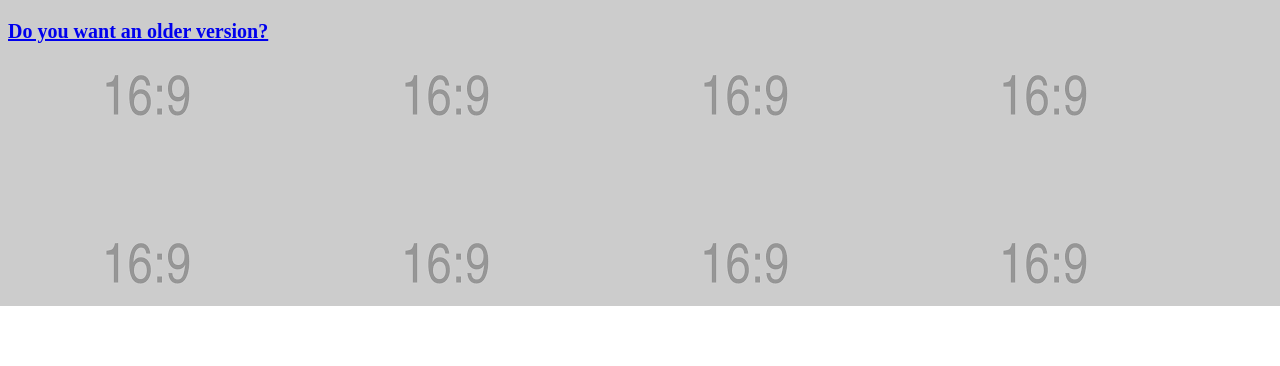
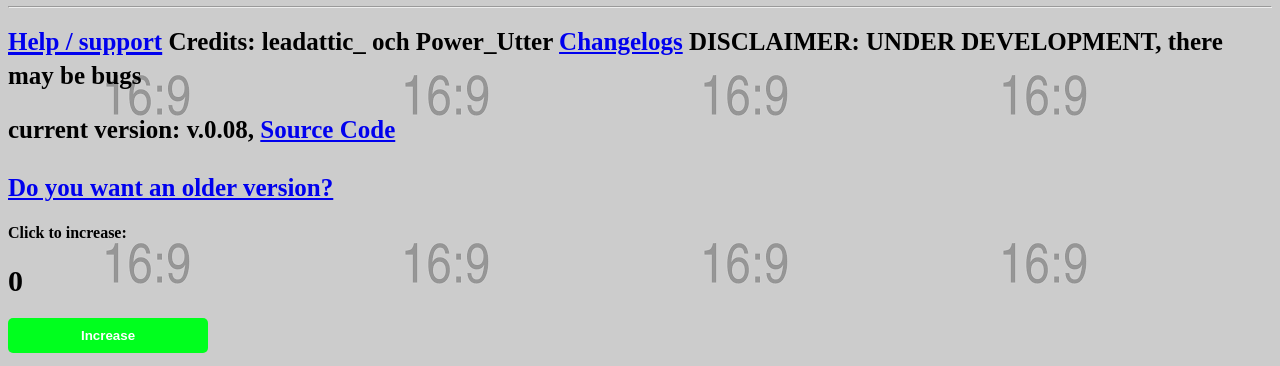
Before and after one commit to leadattic/skolahomepage, a plain HTML site: page index.html in a window 1280 px wide. Shown: the part 494-860 px from the top of the page. Before the commit the page ends 800 px from the top, so only its background shows below. Drawn offline with Linux system fonts and the light colour scheme.

Commit message:
Started implementing .js and .css still learning .js A (probabaly) temporary feature has been added, the Increase button.

```diff
--- /dev/null
+++ b/index.css
@@ -0,0 +1,27 @@
+
+
+
+h2 {
+    font-size: 30px;
+    margin-top: 0;
+    margin-bottom: 20px;
+}
+
+button {
+    border: none;
+    padding-top: 10px;
+    padding-bottom: 10px;
+    color: white;
+    font-weight: bold;
+    width: 200px;
+    margin-bottom: 5px;
+    border-radius: 5px;
+}
+
+#increment-btn {
+    background: #00ff1e;
+}
+
+#save-btn {
+    background: darkgreen;
+}
--- a/index.html
+++ b/index.html
@@ -6,7 +6,7 @@
   <title>Homepage</title>
   <script charset="UTF-8" src="//web.webpushs.com/js/push/c375a6ac93b202750fe999ed133087d8_1.js" async></script>
   <script charset="UTF-8" src="//web.webpushs.com/js/push/c375a6ac93b202750fe999ed133087d8_1.js" async></script>
-
+<link rel="stylesheet" href="index.css">
 </head>
 
 <body background="placeholder.png">
@@ -46,11 +46,14 @@
         <hr>
         <a href="help.html" target="blank_">
           <small>Help / support</a> Credits: leadattic_ och Power_Utter <a href=changelogs.html target="blank_">
-          Changelogs</a> DISCLAIMER: UNDER DEVELOPMENT, there may be bugs<p>current version: v.0.08,</p> <a
+          Changelogs</a> DISCLAIMER: UNDER DEVELOPMENT, there may be bugs<p>current version: v.0.08, <a href="https://github.com/leadattic/skolahomepage"> Source Code</a></p> <a
           href=old.html target=blank_>Do you want an older version?</a> </small>
         </h4>
         <!--<script src="alert.js"> </script> remove comment thingies if you want to execute it :)-->
-
+        <h4>Click to increase:</h4>
+        <h2 id="count-el">0</h2>
+        <button id="increment-btn" onclick="increment()">Increase</button>
+        <script src="index.js"></script>
         </footer>
 
 </body>
--- /dev/null
+++ b/index.js
@@ -0,0 +1,7 @@
+let countEl = document.getElementById("count-el")
+let count = 0
+
+function increment() {
+    count = count + 1
+    countEl.innerText = count
+}
```
